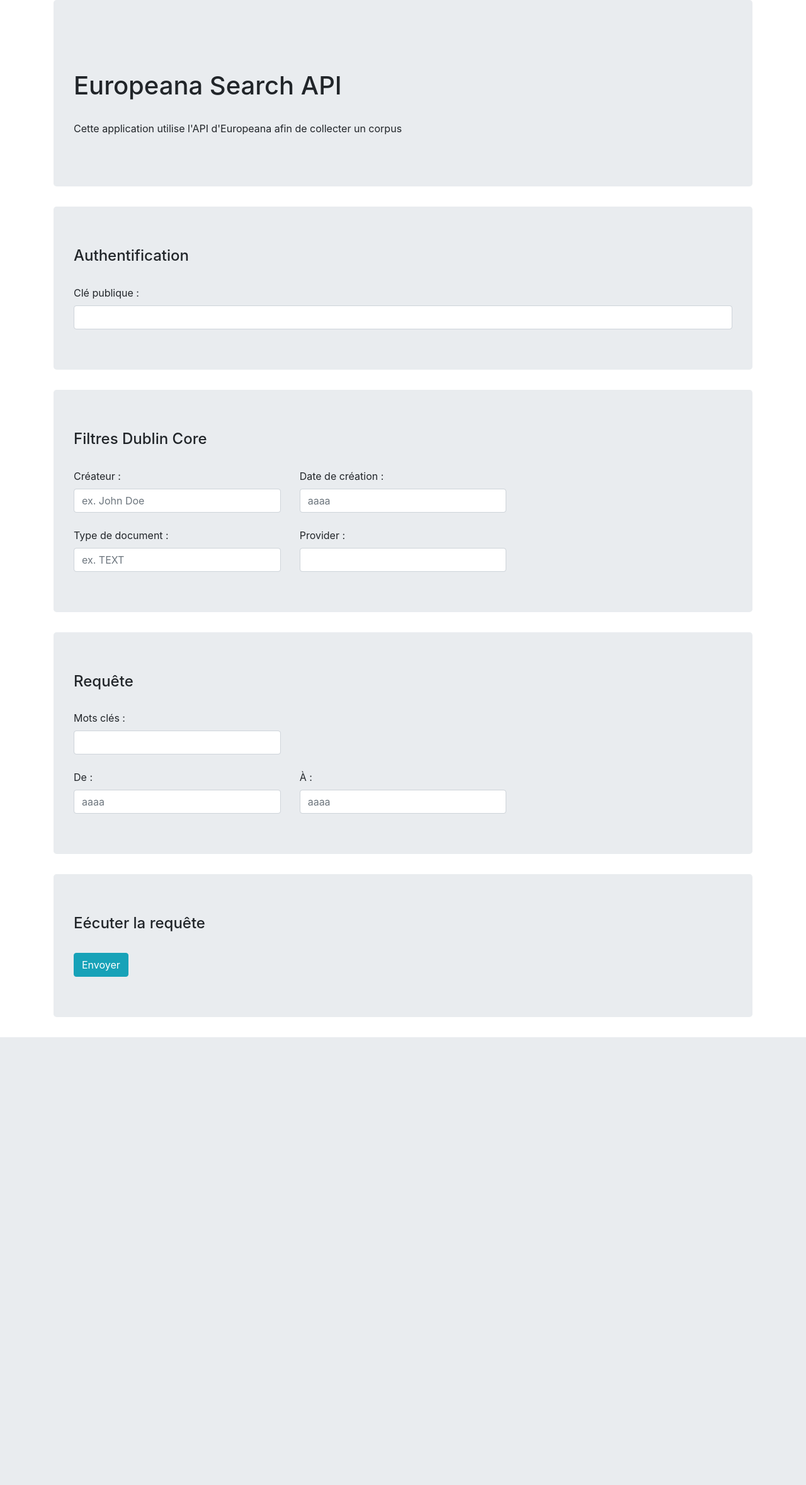
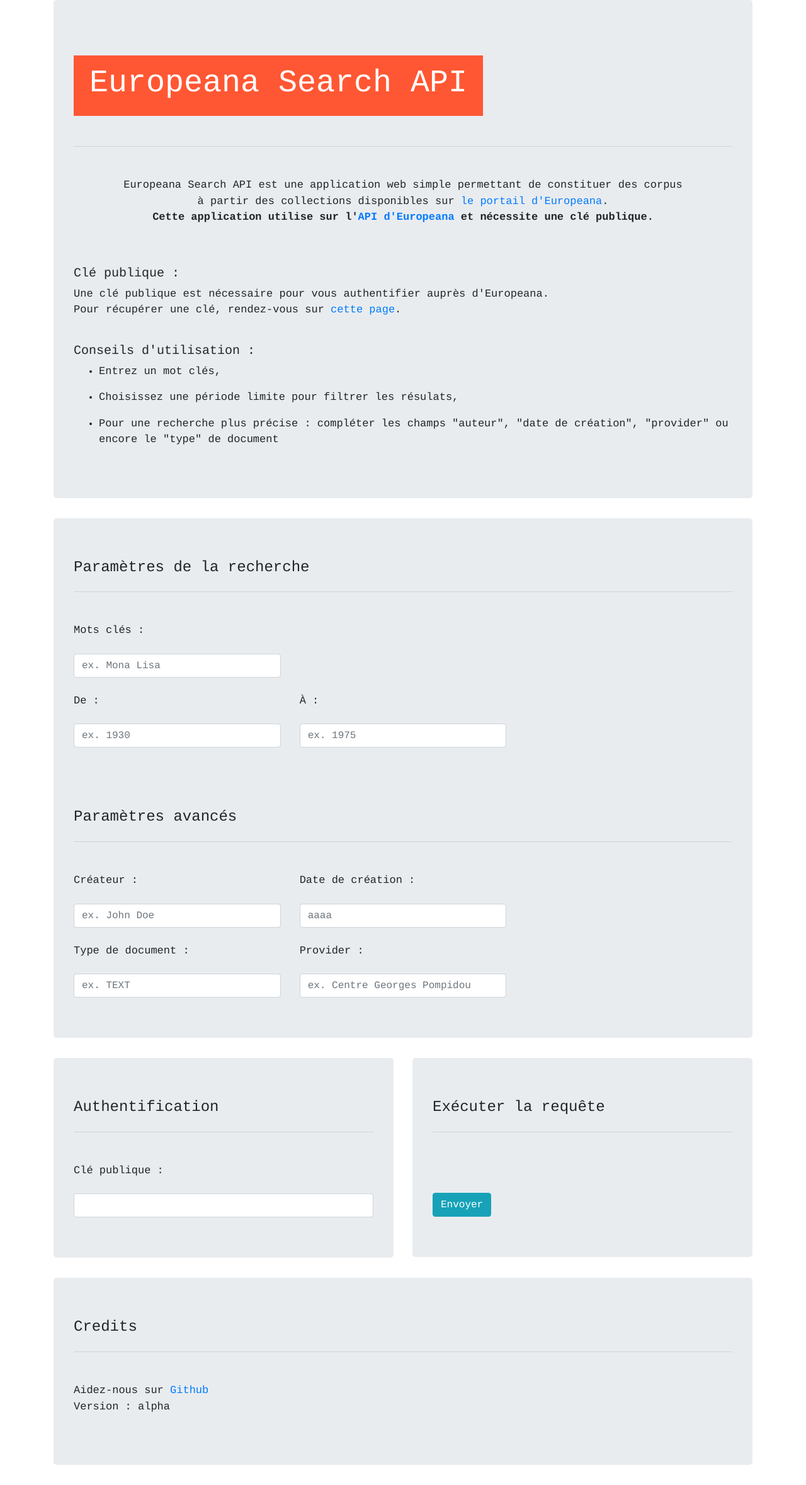
Before and after one commit to Humanistica/ArtDesignDH, a Flask app: template EuropeanaApiHelper/src/templates/index.html in a window 1280 px wide. Shown: the whole page at 63% size. Before the commit the page ends 1647 px from the top, so only its background shows below. Run offline with Flask 2, Linux system fonts and the light colour scheme; the template is opened without the code that fills it, so the values that code supplies are empty; some libraries are stand-ins or nearby versions.

Commit message:
alpha version

```diff
--- a/EuropeanaApiHelper/src/app.py
+++ b/EuropeanaApiHelper/src/app.py
@@ -1,20 +1,21 @@
 #!flask/bin/python
-import csv
-
 from flask import Flask, render_template, request, Response
 
 from api_caller import execute_query
-from data_manager import check_form, parse_query, reset_usr_data
+from data_manager import check_form, parse_query, reset_usr_data, \
+    delete_tmp_content
 
 
 SESSION_TYPE = 'memcache'
 
 app = Flask(__name__)
 
+
 filters = {'items_type': '',
            'items_dataProvider': ''}
 
 items = None
+
 usr_data = {'key': '',
             'creator': '',
             'date': '',
@@ -28,6 +29,7 @@ usr_data = {'key': '',
 
 @app.route('/')
 def index():
+    delete_tmp_content()
     return render_template('index.html', usr=usr_data)
 
 
@@ -36,20 +38,31 @@ def get_request_infos():
     global usr_data
     global items
 
+    # Retrieve usr data and store it global variables
     for key in usr_data:
         usr_data[key] = request.form[key].rstrip()
-
     for key in filters:
         filters[key] = request.form[key].rstrip()
 
     if check_form(usr_data) is True:
+
+        # Check date formats
         dates = [usr_data['from'], usr_data['to']]
         if dates == ['', '']:
             dates = None
+
+        # Parse query with usr values
         query = parse_query(usr_data)
+
+        # Execute curl + usr query
         items = execute_query(query, filters, dates)
-        usr_data = reset_usr_data(usr_data)
-        return result_page()
+
+        # Check if any items in collection
+        if items is None:
+            return no_result_page()
+        else:
+            usr_data = reset_usr_data(usr_data)
+            return result_page()
     else:
         return index()
 
@@ -59,8 +72,13 @@ def result_page():
     return render_template('result.html', items=items, len=len(items))
 
 
-@app.route('/return-file')
-def return_file():
+@app.route('/no_result')
+def no_result_page():
+    return render_template('no_result.html')
+
+
+@app.route('/return-csv-file')
+def return_csv_file():
     with open('./tmp/output.csv') as f:
         data = f.read()
     return Response(
@@ -70,6 +88,17 @@ def return_file():
                  "attachment; filename=europeana_data.csv"})
 
 
+@app.route('/return-json-file')
+def return_json_file():
+    with open('./tmp/output.json') as f:
+        data = f.read()
+    return Response(
+        data,
+        mimetype="text/csv",
+        headers={"Content-disposition":
+                 "attachment; filename=europeana_data.json"})
+
+
 if __name__ == '__main__':
     app.secret_key = 'super secret key'
     app.config['SESSION_TYPE'] = 'filesystem'
--- /dev/null
+++ b/EuropeanaApiHelper/src/static/styles/result.css
@@ -0,0 +1,57 @@
+table{
+    display: block;
+    width: 100%;
+    overflow-y: scroll;
+    max-height: 400px;
+}
+
+small_col{
+  max-width: 50px;
+}
+
+med_col{
+  max-width: 100px;
+}
+
+big_col{
+  max-width: 150px;
+}
+
+th, td{
+    width: 100px;
+    text-align:left;
+}
+
+a.cust:link, a.cust:visited {
+    background-color: #ff5733;
+    color: white;
+    padding: 14px 25px;
+    text-align: center;
+    text-decoration: none;
+    display: inline-block;
+}
+
+a.cust:hover, a.cust:active {
+    background-color: red;
+}
+
+
+*{
+   font-family:"Courier";
+}
+
+h1{
+  font-size: 50px;
+}
+
+h4{
+  font-style: 32px;
+}
+
+h5{
+  font-style: 28px;
+}
+
+p{
+  font-size: 17px;
+}
--- a/EuropeanaApiHelper/src/templates/index.html
+++ b/EuropeanaApiHelper/src/templates/index.html
@@ -10,6 +10,9 @@
 
     <!-- Load jQuery -->
     <script src="https://code.jquery.com/jquery-3.1.1.min.js"></script>
+
+    <!-- Loading page style -->
+    <link rel= "stylesheet" type= "text/css" href= "{{ url_for('static',filename='styles/result.css') }}">
 
     <title>Europeana Search</title>
   </head>
@@ -31,12 +34,27 @@
       <div class="container">
         <div class="jumbotron">
           <br />
+          <a class="cust" href="/"><h1>Europeana Search API</h1></a>
           <br />
-          <h1>Europeana Search API</h1>
           <br />
-          <p>
-            Cette application utilise l'API d'Europeana afin de collecter un corpus
+          <hr class="my-4">
+          <br />
+          <p align="center">
+            Europeana Search API est une application web simple permettant de constituer des corpus <br />à partir des collections disponibles sur <a href="https://www.europeana.eu/portal/fr">le portail d'Europeana</a>.
+            <br /><b>Cette application utilise sur l'<a href="https://pro.europeana.eu/resources/apis">API d'Europeana</a> et nécessite une clé publique.</b>
           </p>
+          <br />
+          <br />
+          <h5>Clé publique :</h5>
+          <p>Une clé publique est nécessaire pour vous authentifier auprès d'Europeana.<br />Pour récupérer une clé, rendez-vous sur <a href="https://pro.europeana.eu/get-api">cette page</a>.</p>
+          <br />
+          <h5>Conseils d'utilisation :</h5>
+          <ul>
+            <li><p>Entrez un mot clés,</p></li>
+            <li><p>Choisissez une période limite pour filtrer les résulats,</p></li>
+            <li><p>Pour une recherche plus précise : compléter les champs "auteur", "date de création", "provider" ou<br>
+              encore le "type" de document</p></li>
+          </ul>
         </div>
       </div>
     </header>
@@ -46,58 +64,19 @@
     <script src="https://cdnjs.cloudflare.com/ajax/libs/popper.js/1.12.9/umd/popper.min.js" integrity="sha384-ApNbgh9B+Y1QKtv3Rn7W3mgPxhU9K/ScQsAP7hUibX39j7fakFPskvXusvfa0b4Q" crossorigin="anonymous"></script>
     <script src="https://maxcdn.bootstrapcdn.com/bootstrap/4.0.0/js/bootstrap.min.js" integrity="sha384-JZR6Spejh4U02d8jOt6vLEHfe/JQGiRRSQQxSfFWpi1MquVdAyjUar5+76PVCmYl" crossorigin="anonymous"></script>
 
-
     <form method="post">
-
-      <!-- Clé Publique -->
-      <div class='container'>
-        <div class="jumbotron">
-          <h4>Authentification</h4>
-          <br />
-          <label for="key">Clé publique :</label>
-          <input type="text" class="form-control" name="key" id="key" value={{ usr.key }}>
-        </div>
-      </div>
 
       <!-- Filtre Dublin Core -->
       <div class='container'>
         <div class="jumbotron">
-          <h4>Filtres Dublin Core</h4>
-          <br />
-          <div class="row">
-           <div class="col-sm-4">
-             <label for="creator">Créateur :</label>
-             <input class="form-control" name="creator" id="creator" placeholder="ex. John Doe">
-           </div>
-           <div class="col-sm-4">
-             <label for="date">Date de création :</label>
-             <input class="form-control" name="date" id="date" placeholder="aaaa">
-           </div>
-          </div>
-          <br />
-          <div class="row">
-           <div class="col-sm-4">
-             <label for="items_type">Type de document :</label>
-             <input class="form-control" name="items_type" id="items_type" placeholder="ex. TEXT">
-           </div>
-           <div class="col-sm-4">
-             <label for="items_dataProvider">Provider :</label>
-             <input class="form-control" name="items_dataProvider" id="items_dataProvider">
-           </div>
-          </div>
-        </div>
-      </div>
-
-      <!-- Elements de la requête -->
-      <div class='container'>
-        <div class="jumbotron">
-          <h4>Requête</h4>
+          <h4>Paramètres de la recherche</h4>
+          <hr class="my-4">
           <br />
           <div class="row">
            <div class="col-sm-4">
 
-             <label for="keywords">Mots clés :</label>
-             <input class="form-control" name="keywords" id="keywords">
+             <label for="keywords"><p>Mots clés :</p></label>
+             <input class="form-control" name="keywords" placeholder="ex. Mona Lisa" id="keywords">
            </div>
            <!--
            <div class="col-sm-4">
@@ -109,35 +88,98 @@
           <br />
           <div class="row">
            <div class="col-sm-4">
-             <label for="from">De :</label>
-             <input class="form-control" name="from" id="from" placeholder="aaaa">
+             <label for="from"><p>De :</p></label>
+             <input class="form-control" name="from" id="from" placeholder="ex. 1930">
            </div>
            <div class="col-sm-4">
-             <label for="to">À :</label>
-             <input class="form-control" name="to" id="to" placeholder="aaaa">
+             <label for="to"><p>À :</p></label>
+             <input class="form-control" name="to" id="to" placeholder="ex. 1975">
+           </div>
+          </div>
+
+          <br />
+          <br />
+          <br />
+          <br />
+
+          <h4>Paramètres avancés</h4>
+          <hr class="my-4">
+          <br />
+          <div class="row">
+           <div class="col-sm-4">
+             <label for="creator"><p>Créateur :</p></label>
+             <input class="form-control" name="creator" id="creator" placeholder="ex. John Doe">
+           </div>
+           <div class="col-sm-4">
+             <label for="date"><p>Date de création :</p></label>
+             <input class="form-control" name="date" id="date" placeholder="aaaa">
+           </div>
+          </div>
+          <br />
+          <div class="row">
+           <div class="col-sm-4">
+             <label for="items_type"><p>Type de document :</p></label>
+             <input class="form-control" name="items_type" id="items_type" placeholder="ex. TEXT">
+           </div>
+           <div class="col-sm-4">
+             <label for="items_dataProvider"><p>Provider :</p></label>
+             <input class="form-control" name="items_dataProvider" id="items_dataProvider" placeholder="ex. Centre Georges Pompidou">
            </div>
           </div>
         </div>
       </div>
 
-      <!--
+
+      <div class="container">
+        <div class="row">
+
+          <!-- Clé Publique -->
+          <div class="col">
+            <div class="jumbotron">
+              <h4>Authentification</h4>
+              <hr class="my-4">
+              <br />
+              <label for="key"><p>Clé publique :</p></label>
+              <input type="text" class="form-control" name="key" id="key" value={{ usr.key }}>
+            </div>
+          </div>
+
+          <!-- Submit -->
+          <div class="col">
+            <div class="jumbotron">
+              <h4>Exécuter la requête</h4>
+              <hr class="my-4">
+              <br />
+              <br />
+              <br />
+              <div class="row">
+                <div class="col">
+                  <input type="submit" class="btn btn-info" value="Envoyer" onclick="warning();"></button>
+                  <script>
+                    function warning(){
+                      document.getElementById('warn_msg').innerHTML = "L'opération peut prendre quelques secondes...";
+                    };
+                  </script>
+                </div>
+                <div class="col">
+                  <p id="warn_msg"></p>
+                </div>
+              </div>
+            </div>
+          </div>
+        </div>
+      </div>
+
       <div class="container">
         <div class="jumbotron">
-          <h4>Localisation du fichier de sortie</h4>
-          <label class="custom-file">
-          <input type="file" id="file" class="custom-file-input">
-          <span class="custom-file-control"></span>
-          </label>
-        </div>
-      </div>
-      -->
-
-      <!-- Submit -->
-      <div class="container">
-        <div class="jumbotron">
-          <h4>Eécuter la requête</h4>
+          <h4>Credits</h4>
+          <hr class="my-4">
           <br />
-          <input type="submit" class="btn btn-info" value="Envoyer"></button>
+          <p>
+            Aidez-nous sur <a href=" https://github.com/Humanistica/ArtDesignDH">Github</a>
+            <br />
+            Version : alpha
+          </p>
         </div>
       </div>
 
```
Also changed, not shown: EuropeanaApiHelper/src/api_caller.py (+7 -11 lines), EuropeanaApiHelper/src/data_manager.py (+13 -0 lines), EuropeanaApiHelper/src/templates/no_result.html (added, +40 -0 lines), EuropeanaApiHelper/src/templates/result.html (+30 -29 lines).
